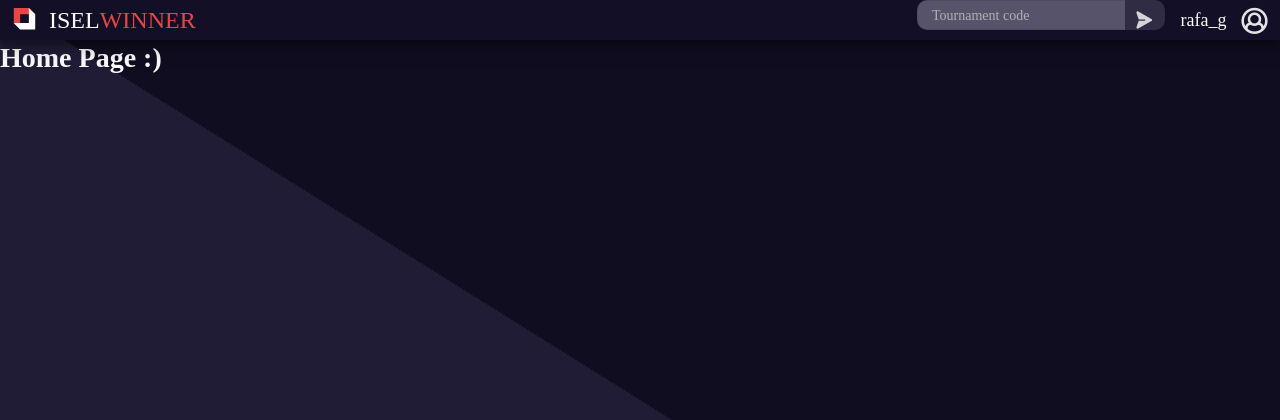
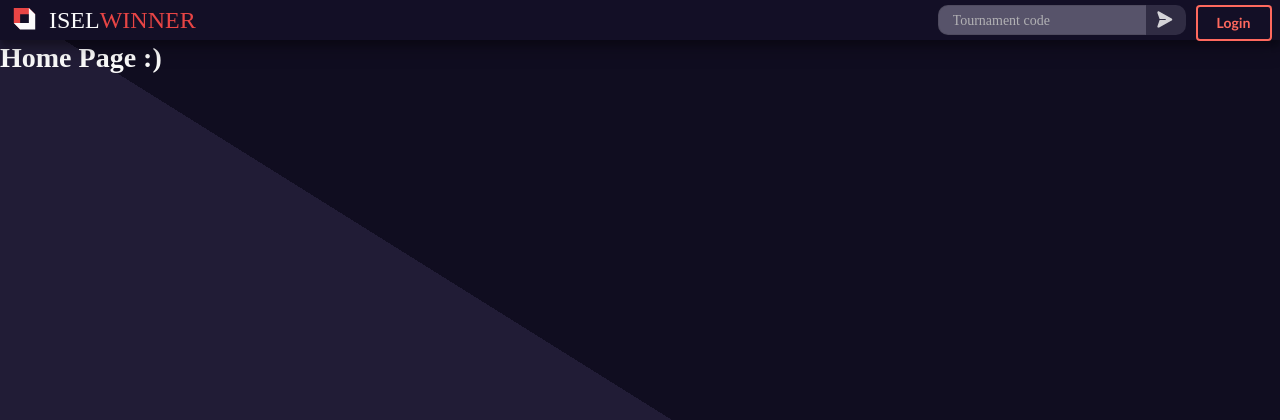
Before and after one commit to davidsongoap/IW-Website, a Django app: page / in a window 1280 px wide. Shown: the top 420 px of the page. Run offline with Django 3.2, Linux system fonts and the light colour scheme; some web fonts are replaced.

Commit message:
added buttons and the search bar is now functional

```diff
--- a/templates/IW/navbar.html
+++ b/templates/IW/navbar.html
@@ -24,20 +24,56 @@
     <div class="right menu">
         {# search field #}
         <div class="ui right labeled input">
-            <input type="text" placeholder="Tournament code" id="amount">
-            <button class="ui icon button">
-                <svg width="18" height="18" viewBox="0 0 18 18" fill="none" xmlns="http://www.w3.org/2000/svg">
-                    <path d="M15.4567 7.90932L2.26017 0.519334C2.03813 0.395002 1.78343 0.341401 1.53011 0.365695C1.27679 0.389989 1.03692 0.491021 0.842559 0.655287C0.648195 0.819553 0.508596 1.03923 0.44242 1.28495C0.376243 1.53068 0.386641 1.79075 0.472225 2.03041L2.73816 8.37502H8.62507C8.79083 8.37502 8.9498 8.44086 9.06701 8.55807C9.18422 8.67528 9.25007 8.83426 9.25007 9.00002C9.25007 9.16578 9.18422 9.32475 9.06701 9.44196C8.9498 9.55917 8.79083 9.62502 8.62507 9.62502H2.73816L0.472225 15.9696C0.405237 16.1582 0.384397 16.3601 0.41145 16.5584C0.438503 16.7567 0.51266 16.9457 0.627717 17.1094C0.742774 17.2732 0.895382 17.407 1.07277 17.4997C1.25016 17.5924 1.44716 17.6412 1.6473 17.6421C1.86208 17.6417 2.07314 17.5862 2.26025 17.4807L15.4566 10.0907C15.6505 9.98214 15.8119 9.82384 15.9242 9.63214C16.0366 9.44044 16.0958 9.22225 16.0958 9.00004C16.0959 8.77783 16.0366 8.55964 15.9243 8.36793C15.8119 8.17621 15.6505 8.01791 15.4567 7.90932Z"
-                          fill="#FBFBFB" fill-opacity="0.81"></path>
-                </svg>
-                {#                <i class="play icon small"></i>#}
-            </button>
+            <form method="GET" class="ui form" action="/redirectTournament">
+                {% csrf_token %}
+                <div class="field">
+                    <div style="justify-content: center" class="ui action input">
+                        <input type="text" placeholder="Tournament code" name="t_code">
+                        <button type="submit" class="ui icon button">
+                            <svg width="18" height="18" viewBox="0 0 19 19" fill="none"
+                                 xmlns="http://www.w3.org/2000/svg">
+                                <path d="M15.4567 7.90932L2.26017 0.519334C2.03813 0.395002 1.78343 0.341401 1.53011 0.365695C1.27679 0.389989 1.03692 0.491021 0.842559 0.655287C0.648195 0.819553 0.508596 1.03923 0.44242 1.28495C0.376243 1.53068 0.386641 1.79075 0.472225 2.03041L2.73816 8.37502H8.62507C8.79083 8.37502 8.9498 8.44086 9.06701 8.55807C9.18422 8.67528 9.25007 8.83426 9.25007 9.00002C9.25007 9.16578 9.18422 9.32475 9.06701 9.44196C8.9498 9.55917 8.79083 9.62502 8.62507 9.62502H2.73816L0.472225 15.9696C0.405237 16.1582 0.384397 16.3601 0.41145 16.5584C0.438503 16.7567 0.51266 16.9457 0.627717 17.1094C0.742774 17.2732 0.895382 17.407 1.07277 17.4997C1.25016 17.5924 1.44716 17.6412 1.6473 17.6421C1.86208 17.6417 2.07314 17.5862 2.26025 17.4807L15.4566 10.0907C15.6505 9.98214 15.8119 9.82384 15.9242 9.63214C16.0366 9.44044 16.0958 9.22225 16.0958 9.00004C16.0959 8.77783 16.0366 8.55964 15.9243 8.36793C15.8119 8.17621 15.6505 8.01791 15.4567 7.90932Z"
+                                      fill="#FBFBFB" fill-opacity="0.81"></path>
+                            </svg>
+                            {#                <i class="play icon small"></i>#}
+                        </button>
+                    </div>
+                </div>
+            </form>
         </div>
 
+        {% if user.is_authenticated %}
+            <div style="text-align: center" class="item fitted ui  icon top left pointing dropdown">
+                <i class="icons">
+                    <i class="bell icon"></i>
+                    <i class="bottom right corner red circle large icon"></i>
+                </i>
+                <div style="background-color: var(--dark-bg)" class="menu">
+                    <div style="background-color: var(--dark-bg);  color: black" class="large header">Invites</div>
+                    <div class="ui divider"></div>
+                    <div class="item">
+                        <span style="font-size: 20px; color: black" class="text">Isel ChampionShip Series</span>
+                        <div style="padding: 0" class="ui  menu">
+                            {#                              <button style="float: left; width: 50%" class="ui small inverted green button">Accept</button>#}
+                            {#                            <button  style="float: left; width: 50%" class="ui small inverted red button">Decline</button>#}
+                            <div class="ui small basic green button">Approve</div>
+                            <div class="ui small basic red button">Decline</div>
+                        </div>
+                    </div>
+                </div>
+            </div>
 
-        <div class="item fitted">rafa_g</div>
-        <div class="item fitted">
-            <i class="user circle outline icon large"></i>
-        </div>
+
+            <div class="item fitted">{{ user.username|default:"{guest}" }}</div>
+            <div class="item fitted">
+                <i class="user circle outline white icon large"></i>
+            </div>
+        {% else %}
+
+            <form action="/login" class="">
+                <button id="submit-button" type="submit" class="ui right inverted red button">Login
+                </button>
+            </form>
+        {% endif %}
     </div>
 </div>
```
